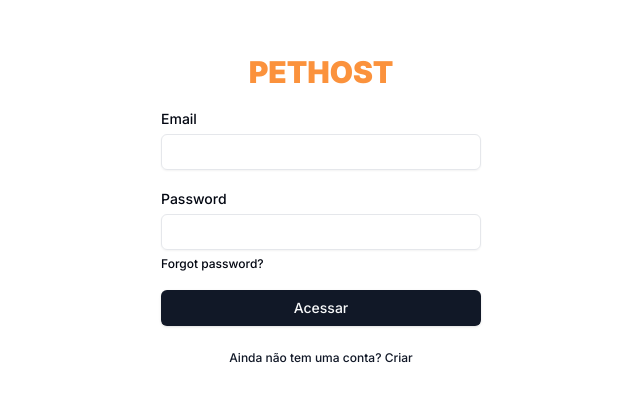
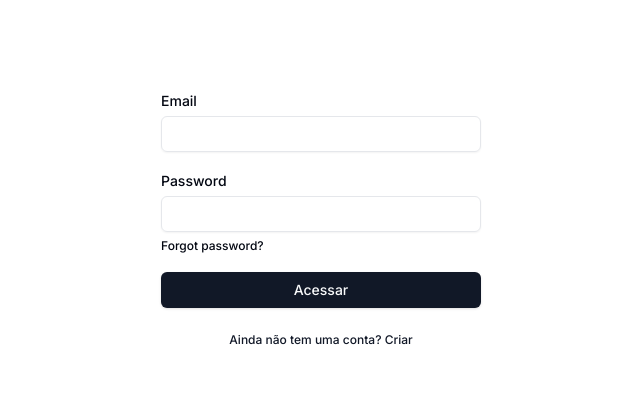
Before and after one commit to co-finampy/pethost-web, a Next.js app: page /auth/sign-in in a window 1280 px wide. Shown: the part 186-588 px from the top of the page, without its empty margins (319-959 px from the left). Built offline with nearby package versions, Linux system fonts and the light colour scheme.

Commit message:
fix(auth): config login

```diff
--- a/src/app/auth/sign-in/actions.tsx
+++ b/src/app/auth/sign-in/actions.tsx
@@ -2,11 +2,17 @@
 
 import { SignInWithPassword } from "@/http/sign-in-with-password"
 
-export async function SignInWithEmailAndPassword(input: FormData) {
+export async function SignInWithEmailAndPassword(previousState: unknown,input: FormData) {
+  console.log(previousState)
   const { email, senha } = Object.fromEntries(input)
+
+  await new Promise((resolve) => setTimeout(resolve, 3000))
+
   const result = await SignInWithPassword({
     email: String(email),
     senha: String(senha),
   })
   console.log(result)
+
+  return 'Sucesso'
 }
--- a/src/app/auth/sign-in/page.tsx
+++ b/src/app/auth/sign-in/page.tsx
@@ -1,39 +1,5 @@
-import { Button } from "@/components/ui/button";
-import { Input } from "@/components/ui/input";
-import { Label } from "@/components/ui/label";
-import Link from "next/link";
-import { SignInWithEmailAndPassword } from "./actions";
-
+import { SignInForm } from "./sign-in-form";
 
 export default function SignInPage() {
-  return (
-    <form action={SignInWithEmailAndPassword} className="space-y-4">
-      <div className="space-y-1 justify-center items-center flex font-black text-3xl text-orange-400">
-        <span>PETHOST</span>
-      </div>
-      <div className="space-y-1">
-        <Label htmlFor="email">Email</Label>
-        <Input name="email" type="email" id="email"/>
-      </div>
-
-      <div className="space-y-1">
-        <Label htmlFor="senha">Password</Label>
-        <Input name="senha" type="password" id="senha"/>
-
-        <Link
-         href="/auth/forgot-password"
-         className="text-xs font-medium text-foreground hover:underline"
-        >
-          Forgot password?
-        </Link>
-      </div>
-
-      <Button type="submit" className="w-full">Acessar</Button>
-
-      <Button variant={"link"} className="w-full" size={"sm"} asChild
-      >
-        <Link href="/auth/sign-up">Ainda não tem uma conta? Criar</Link>
-      </Button>
-    </form>
-  )
+  return <SignInForm />
 }
--- /dev/null
+++ b/src/app/auth/sign-in/sign-in-form.tsx
@@ -0,0 +1,47 @@
+'use client'
+import { Label } from "@/components/ui/label";
+import { SignInWithEmailAndPassword } from "./actions";
+import { Input } from "@/components/ui/input";
+import Link from "next/link";
+import { Button } from "@/components/ui/button";
+import { Loader2 } from "lucide-react";
+import { useFormState } from "react-dom";
+
+
+export function SignInForm() {
+  const [state, formAction, isPending] = useFormState(SignInWithEmailAndPassword, null)
+  return (
+    <form action={formAction} className="space-y-4">
+      <h1>{state}</h1>
+      <div className="space-y-1">
+        <Label htmlFor="email">Email</Label>
+        <Input name="email" type="email" id="email"/>
+      </div>
+
+      <div className="space-y-1">
+        <Label htmlFor="senha">Password</Label>
+        <Input name="senha" type="password" id="senha"/>
+
+        <Link
+         href="/auth/forgot-password"
+         className="text-xs font-medium text-foreground hover:underline"
+        >
+          Forgot password?
+        </Link>
+      </div>
+
+      <Button type="submit" className="w-full" disabled={isPending}>
+        {isPending ? (
+          <Loader2 className="size-4 animate-spin" />
+        ) : (
+          'Acessar'
+        )}
+      </Button>
+
+      <Button variant={"link"} className="w-full" size={"sm"} asChild
+      >
+        <Link href="/auth/sign-up">Ainda não tem uma conta? Criar</Link>
+      </Button>
+    </form>
+  )
+}
--- a/src/app/layout.tsx
+++ b/src/app/layout.tsx
@@ -2,7 +2,7 @@
 import { Inter } from 'next/font/google'
 import "./globals.css";
 
-const inter = Inter({ subsets: ["latin"] });
+const inter = Inter({ subsets: ["latin"]});
 
 export const metadata: Metadata = {
   title: "Pethostbr.com",
--- a/src/http/api-client.ts
+++ b/src/http/api-client.ts
@@ -1,5 +1,5 @@
 import ky from "ky"
 
 export const api = ky.create({
-  prefixUrl: 'https://pet-api-l79d.onrender.com'
+  prefixUrl: 'http://localhost:8080',
 })
--- a/src/http/sign-in-with-password.ts
+++ b/src/http/sign-in-with-password.ts
@@ -14,7 +14,6 @@
 }
 
 export async function SignInWithPassword({email, senha}: SignInWithPasswordRequest) {
-  try {
     const result = await api.post('auth/login', {
       json: {
         email,
@@ -23,8 +22,4 @@
     }).json<SignInWithPasswordResponse>()
 
     return result
-  } catch (error) {
-    console.error("teste", error)
-
-  }
 }
```
